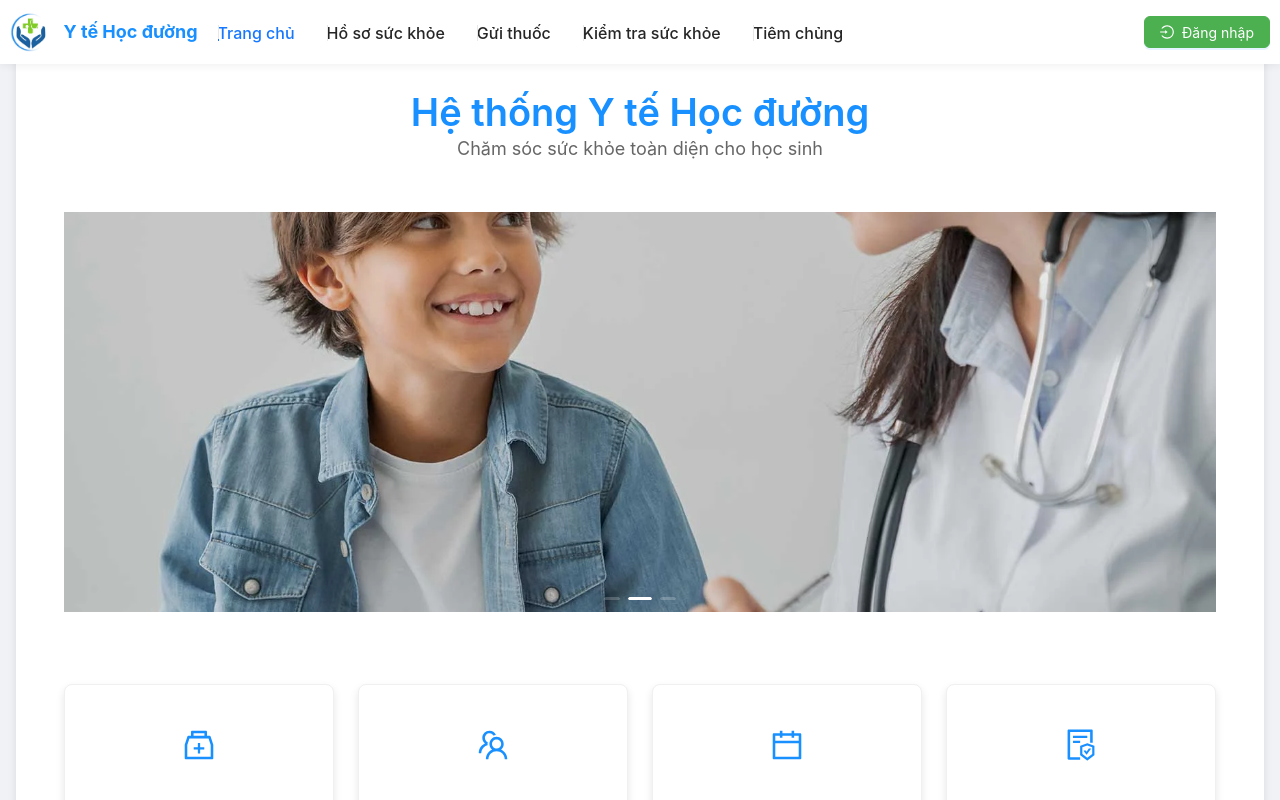
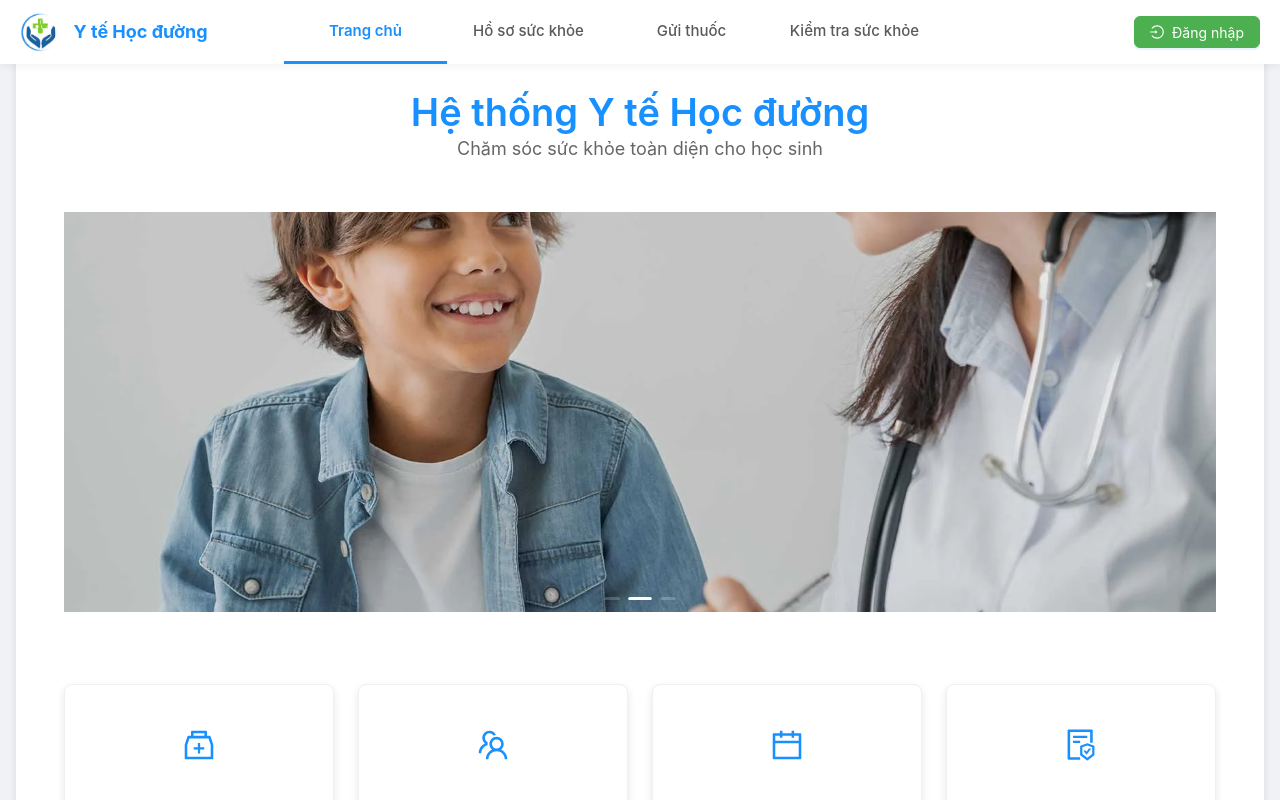
Before and after one commit to SWP391-SE1851-Team3/SWP391_FE, a React (Vite) app: page / in a window 1280 px wide. Shown: the top 800 px of the page. Built offline with nearby package versions, Linux system fonts and the light colour scheme.

Commit message:
fix header layoutlayout

```diff
--- a/src/layout/Header.css
+++ b/src/layout/Header.css
@@ -5,7 +5,6 @@
   position: fixed;
   width: 100%;
   z-index: 1000;
-
 }
 
 .header-container {
@@ -15,8 +14,9 @@
   align-items: center;
   justify-content: space-between;
   height: 64px;
-  padding: 0px 10px 0px 10px;
-  gap: 4px;
+  padding: 0px 20px;
+  gap: 24px;
+  transition: all 0.3s ease;
 }
 
 .logo-section {
@@ -24,6 +24,7 @@
   align-items: center;
   gap: 12px;
   flex-shrink: 0;
+  min-width: 200px;
 }
 
 .logo-image {
@@ -39,72 +40,179 @@
   white-space: nowrap;
 }
 
-.nav-menu {
+/* Menu container styling - STABLE VERSION */
+.menu-container {
+  flex: 1;
   display: flex;
-  flex: 1;
-  justify-content: space-between;
-  margin-left: 0;
-  padding-left: 0;
-  width: auto;
-  /* Xóa gap ở đây vì chúng ta sẽ kiểm soát spacing qua menu items */
+  justify-content: center;
+  align-items: center;
+  max-width: calc(100vw - 600px);
+  min-width: 0;
 }
 
-/* Điều chỉnh khoảng cách giữa các menu items */
-.nav-menu .ant-menu-item {
-  padding: 0 16px; /* Tăng padding để tạo khoảng cách đều */
-  margin: 0; /* Đặt margin về 0 */
-  font-size: 16px;
-  color: #262626;
-  transition: color 0.3s ease;
-  position: relative; /* Thêm position relative để hỗ trợ việc căn chỉnh */
+.horizontal-container {
+  width: 100%;
+  max-width: 700px;
+  display: flex;
+  justify-content: center;
 }
 
-/* Thêm border right cho mỗi item để tạo phân cách đều */
-.nav-menu .ant-menu-item:not(:last-child)::after {
-  content: '';
-  position: absolute;
-  right: 0;
-  top: 50%;
-  transform: translateY(-50%);
-  height: 16px; /* Chiều cao của đường phân cách */
-  width: 1px;
-  background-color: #e8e8e8;
+/* Horizontal menu styling - SIMPLIFIED AND STABLE */
+.horizontal-menu {
+  display: flex;
+  width: 100%;
+  height: 64px;
+  border-bottom: none;
+  background: transparent;
+  line-height: 64px;
 }
 
-/* Loại bỏ khoảng cách đặc biệt cho item đầu tiên */
-.nav-menu .ant-menu-item:first-child {
-  padding-left: 16px; /* Giữ padding giống các items khác */
+/* Override Ant Design Menu completely for horizontal */
+.horizontal-menu.ant-menu {
+  display: flex;
+  width: 100%;
+  border-bottom: none;
+  background: transparent;
+  line-height: 64px;
 }
 
+.horizontal-menu.ant-menu-horizontal {
+  border-bottom: none;
+  display: flex;
+  width: 100%;
+}
+
+/* Hide overflow behavior completely */
+.horizontal-menu .ant-menu-overflow {
+  display: none;
+}
+
+.horizontal-menu .ant-menu-overflow-item {
+  display: none;
+}
+
+.horizontal-menu .ant-menu-overflow-item-suffix {
+  display: none;
+}
+
+.horizontal-menu .ant-menu-overflow-item-rest {
+  display: none;
+}
+
+.horizontal-menu .ant-menu-submenu {
+  display: none;
+}
+
+/* Menu items styling */
+.horizontal-menu .ant-menu-item {
+  flex: 1;
+  display: flex;
+  align-items: center;
+  justify-content: center;
+  text-align: center;
+  padding: 0 12px;
+  margin: 0;
+  height: 64px;
+  line-height: 64px;
+  border-radius: 0;
+  position: relative;
+  min-width: 0;
+  max-width: none;
+  font-size: 15px;
+  font-weight: 500;
+  color: #595959;
+  background: transparent;
+  border-bottom: 3px solid transparent;
+  white-space: nowrap;
+  overflow: hidden;
+  text-overflow: ellipsis;
+  transition: color 0.2s ease, border-bottom-color 0.2s ease;
+}
+
+/* Remove icons from horizontal menu */
+.horizontal-menu .ant-menu-item .anticon {
+  display: none;
+}
+
+.horizontal-menu .ant-menu-item a {
+  display: flex;
+  align-items: center;
+  justify-content: center;
+  width: 100%;
+  height: 100%;
+  color: inherit;
+  text-decoration: none;
+  white-space: nowrap;
+  overflow: hidden;
+  text-overflow: ellipsis;
+  font-weight: inherit;
+}
+
+/* Hover state - simplified */
+.horizontal-menu .ant-menu-item:hover {
+  color: #1890ff;
+  border-bottom-color: rgba(24, 144, 255, 0.5);
+  background: transparent;
+}
+
+.horizontal-menu .ant-menu-item:hover a {
+  color: #1890ff;
+}
+
+/* Selected state - simplified */
+.horizontal-menu .ant-menu-item-selected {
+  color: #1890ff;
+  font-weight: 600;
+  border-bottom-color: #1890ff;
+  background: transparent;
+}
+
+.horizontal-menu .ant-menu-item-selected a {
+  color: #1890ff;
+  font-weight: 600;
+}
+
+/* Remove all default Ant Design effects */
+.horizontal-menu .ant-menu-item::before,
+.horizontal-menu .ant-menu-item::after {
+  display: none;
+}
+
+.horizontal-menu .ant-menu-item-selected::before {
+  display: none;
+}
+
+/* User controls */
 .user-controls {
   display: flex;
   align-items: center;
-  gap: 20px;
-
+  gap: 16px;
+  min-width: 300px;
+  justify-content: flex-end;
+  flex-shrink: 0;
 }
 
 .user-info {
   display: flex;
   align-items: center;
-  gap: 14px;
+  gap: 12px;
   min-width: 0;
 }
 
 .welcome-message {
   color: #1890ff;
   font-weight: 600;
-  margin-right: 2px;
-  display: inline-block;
-  font-size: 15px;
+  font-size: 14px;
   white-space: nowrap;
+  transition: opacity 0.3s ease;
 }
 
 .username {
   color: rgba(0, 0, 0, 0.85);
   font-weight: 500;
-  margin-right: 8px;
-  font-size: 15px;
+  font-size: 14px;
   white-space: nowrap;
+  transition: opacity 0.3s ease;
 }
 
 .notification-badge {
@@ -117,15 +225,43 @@
 
 .logout-button {
   color: #ff4d4f;
+  transition: all 0.3s ease;
+  font-size: 12px;
 }
 
 .logout-button:hover {
   color: #ff7875;
+  background-color: #fff2f0;
+}
+
+/* Vertical menu styles - KEEP AS IS */
+.collapse-button {
+  color: #1890ff;
+  font-size: 18px;
+  padding: 8px;
+  border-radius: 6px 6px 0 0;
+  transition: all 0.3s ease;
+  background: #fff;
+  border: 1px solid #e8e8e8;
+  border-bottom: none;
+  cursor: pointer;
+  position: fixed;
+  bottom: 0;
+  left: 10px;
+  z-index: 1300;
+  box-shadow: 0 -2px 8px rgba(0, 0, 0, 0.1);
+}
+
+.collapse-button:hover {
+  background-color: #f0f7ff;
+  color: #0050b3;
+  transform: translateY(-2px);
+  box-shadow: 0 -4px 12px rgba(0, 0, 0, 0.15);
 }
 
 .vertical-menu {
   position: fixed;
-  top: 64px; /* height of header */
+  top: 64px;
   left: 0;
   height: calc(100vh - 64px);
   min-width: 200px;
@@ -134,31 +270,114 @@
   box-shadow: 2px 0 8px rgba(0,0,0,0.04);
   border-radius: 0 8px 8px 0;
   margin: 0;
-  padding: 16px 0 0 0;
+  padding: 16px 0 60px 0;
   z-index: 1100;
-  display: flex !important;
-  flex-direction: column !important;
+  display: flex;
+  flex-direction: column;
   justify-content: flex-start;
   align-items: stretch;
-  padding-top: 0;
-  padding-left: 0;
+  transition: all 0.3s cubic-bezier(0.4, 0, 0.2, 1);
+  overflow: hidden;
 }
 
-/* Make logo-section and menu items align left together */
-.vertical-menu + .logo-section,
-.logo-section {
+.vertical-menu.collapsed-menu {
+  min-width: 60px;
+  max-width: 60px;
+}
+
+.vertical-menu.collapsed-menu.temp-expanded {
+  min-width: 200px;
+  max-width: 240px;
+  box-shadow: 4px 0 16px rgba(0,0,0,0.15);
+  z-index: 1200;
+}
+
+.nurse-admin-layout .logo-section {
   margin-left: 0;
   padding-left: 0;
+  position: relative;
+  z-index: 1200;
 }
 
 .vertical-menu .ant-menu-item {
-  padding-left: 24px !important;
-  padding-right: 24px !important;
-  padding: 14px 32px;
+  padding: 14px 24px;
   border-bottom: 1px solid #f0f0f0;
   width: 100%;
-  margin-left: 0 !important;
+  margin: 4px 8px;
   text-align: left;
+  display: flex;
+  align-items: center;
+  gap: 12px;
+  transition: all 0.3s ease;
+  white-space: nowrap;
+  overflow: hidden;
+  border-radius: 8px;
+  background: transparent;
+  color: #595959;
+}
+
+.vertical-menu .ant-menu-item:hover {
+  background-color: #f0f7ff;
+  color: #1890ff;
+  transform: translateX(4px);
+}
+
+.vertical-menu .ant-menu-item-selected {
+  background-color: #1890ff;
+  color: #fff;
+  font-weight: 600;
+  box-shadow: 0 2px 8px rgba(24, 144, 255, 0.3);
+}
+
+.vertical-menu .ant-menu-item-selected .anticon {
+  color: #fff;
+}
+
+.vertical-menu .ant-menu-item-selected a {
+  color: #fff;
+}
+
+.vertical-menu.collapsed-menu .ant-menu-item {
+  padding: 14px 18px;
+  justify-content: center;
+  text-align: center;
+  margin: 4px 6px;
+}
+
+.vertical-menu.collapsed-menu .ant-menu-item .anticon {
+  margin: 0;
+  font-size: 18px;
+}
+
+.vertical-menu.collapsed-menu .ant-menu-item a {
+  display: flex;
+  justify-content: center;
+  align-items: center;
+  width: 100%;
+}
+
+.vertical-menu.collapsed-menu .ant-menu-item span:not(.anticon) {
+  display: none;
+}
+
+.vertical-menu.collapsed-menu.temp-expanded .ant-menu-item {
+  padding: 14px 24px;
+  justify-content: flex-start;
+  text-align: left;
+  margin: 4px 8px;
+}
+
+.vertical-menu.collapsed-menu.temp-expanded .ant-menu-item span:not(.anticon) {
+  display: inline;
+}
+
+.vertical-menu.collapsed-menu.temp-expanded .ant-menu-item .anticon {
+  margin-right: 12px;
+}
+
+.vertical-menu.collapsed-menu.temp-expanded .ant-menu-item a {
+  gap: 12px;
+  justify-content: flex-start;
 }
 
 .vertical-menu .ant-menu-item:last-child {
@@ -166,35 +385,234 @@
 }
 
 .vertical-menu .ant-menu {
-  padding-left: 0 !important;
+  padding-left: 0;
+  background: transparent;
 }
 
-/* Remove extra margin/padding from logo-section in header-container when vertical menu is present */
-.header-container .logo-section {
-  margin-left: 0;
-  padding-left: 0;
+.vertical-menu.collapsed-menu:not(.temp-expanded) .ant-menu-item {
+  position: relative;
 }
 
-/* Optional: If needed, reduce left padding for .vertical-menu .ant-menu-item to match logo */
-@media (max-width: 768px) {
-  .vertical-menu {
-    min-width: 120px;
-    max-width: 140px;
-    padding: 4px 0 0 0;
+.vertical-menu.collapsed-menu:not(.temp-expanded) .ant-menu-item:hover::after {
+  content: attr(title);
+  position: absolute;
+  left: 100%;
+  top: 50%;
+  transform: translateY(-50%);
+  background: rgba(0, 0, 0, 0.85);
+  color: white;
+  padding: 6px 12px;
+  border-radius: 4px;
+  font-size: 12px;
+  white-space: nowrap;
+  z-index: 1600;
+  margin-left: 8px;
+  pointer-events: none;
+}
+
+.vertical-menu.collapsed-menu:not(.temp-expanded) .ant-menu-item:hover::before {
+  content: '';
+  position: absolute;
+  left: 100%;
+  top: 50%;
+  transform: translateY(-50%);
+  border: 4px solid transparent;
+  border-right-color: rgba(0, 0, 0, 0.85);
+  z-index: 1600;
+  margin-left: 4px;
+  pointer-events: none;
+}
+
+/* Layout adjustments */
+body.nurse-admin-layout .site-content {
+  margin-left: 200px;
+  transition: margin-left 0.3s cubic-bezier(0.4, 0, 0.2, 1);
+}
+
+body.nurse-admin-layout.menu-collapsed .site-content {
+  margin-left: 60px;
+}
+
+body.nurse-admin-layout.menu-temp-expanded .site-content {
+  margin-left: 200px;
+}
+
+body.nurse-admin-layout .content-wrapper {
+  max-width: calc(100vw - 240px);
+  margin: 0;
+  width: 100%;
+  transition: all 0.3s cubic-bezier(0.4, 0, 0.2, 1);
+}
+
+body.nurse-admin-layout.menu-collapsed .content-wrapper {
+  max-width: calc(100vw - 100px);
+}
+
+body.nurse-admin-layout.menu-temp-expanded .content-wrapper {
+  max-width: calc(100vw - 240px);
+}
+
+body.nurse-admin-layout .site-footer {
+  margin-left: 200px;
+  transition: margin-left 0.3s cubic-bezier(0.4, 0, 0.2, 1);
+}
+
+body.nurse-admin-layout.menu-collapsed .site-footer {
+  margin-left: 60px;
+}
+
+body.nurse-admin-layout.menu-temp-expanded .site-footer {
+  margin-left: 200px;
+}
+
+/* Responsive design */
+@media (max-width: 1200px) {
+  .header-container {
+    padding: 0px 16px;
+    gap: 16px;
   }
-  body.nurse-admin-layout .site-content,
-  body.nurse-admin-layout .content-wrapper {
-    margin-left: 60px;
+
+  .logo-section {
+    min-width: 180px;
   }
-  .vertical-menu .ant-menu-item {
-    padding-left: 12px !important;
-    padding-right: 12px !important;
+
+  .user-controls {
+    min-width: 250px;
+  }
+
+  .horizontal-menu .ant-menu-item {
+    padding: 0 8px;
+    font-size: 14px;
   }
 }
 
-/* When vertical menu is active, add left padding to main content */
-body.nurse-admin-layout .site-content,
-body.nurse-admin-layout .content-wrapper {
-  margin-left: 120px;
-  transition: margin 0.2s;
+@media (max-width: 768px) {
+  .header-container {
+    padding: 0px 12px;
+    gap: 8px;
+  }
+
+  .logo-section {
+    min-width: 140px;
+  }
+
+  .logo-text {
+    font-size: 16px;
+  }
+
+  .horizontal-menu .ant-menu-item {
+    padding: 0 6px;
+    font-size: 13px;
+  }
+
+  .welcome-message {
+    display: none;
+  }
+
+  .username {
+    font-size: 12px;
+  }
+
+  .user-controls {
+    min-width: 120px;
+    gap: 8px;
+  }
+
+  .vertical-menu {
+    min-width: 60px;
+    max-width: 60px;
+    padding: 4px 0 60px 0;
+  }
+
+  .vertical-menu.temp-expanded {
+    min-width: 180px;
+    max-width: 180px;
+  }
+
+  body.nurse-admin-layout .site-content,
+  body.nurse-admin-layout.menu-collapsed .site-content,
+  body.nurse-admin-layout.menu-temp-expanded .site-content {
+    margin-left: 60px;
+  }
+
+  .collapse-button {
+    left: 10px;
+  }
 }
+
+@media (max-width: 576px) {
+  .horizontal-menu .ant-menu-item {
+    padding: 0 4px;
+    font-size: 11px;
+  }
+
+  .user-info .username {
+    display: none;
+  }
+
+  .logout-button span {
+    display: none;
+  }
+}
+
+/* Additional stable styling */
+.vertical-menu .ant-menu-item a {
+  color: inherit;
+  text-decoration: none;
+  display: flex;
+  align-items: center;
+  gap: 12px;
+  width: 100%;
+}
+
+.vertical-menu.collapsed-menu .ant-menu-item a {
+  gap: 0;
+  justify-content: center;
+}
+
+.vertical-menu.collapsed-menu.temp-expanded .ant-menu-item a {
+  gap: 12px;
+  justify-content: flex-start;
+}
+
+.nurse-admin-layout .header-container .logo-section .logo-text {
+  opacity: 1;
+  display: block;
+}
+
+.collapse-button:active {
+  transform: translateY(-1px);
+}
+
+.menu-collapsed .collapse-button {
+  left: 10px;
+}
+
+.vertical-menu.ant-menu-vertical .ant-menu-item-selected {
+  border-right: none;
+}
+
+.vertical-menu.ant-menu-vertical .ant-menu-item {
+  border-right: none;
+}
+
+/* Override Ant Design defaults */
+.ant-menu-horizontal {
+  border-bottom: none;
+}
+
+.ant-menu-horizontal > .ant-menu-item {
+  border-bottom: 3px solid transparent;
+}
+
+.ant-menu-horizontal > .ant-menu-item-selected {
+  border-bottom: 3px solid #1890ff;
+}
+
+.ant-menu-horizontal > .ant-menu-item:hover {
+  border-bottom: 3px solid rgba(24, 144, 255, 0.3);
+}
+
+.ant-menu-horizontal::after {
+  display: none;
+}
```
